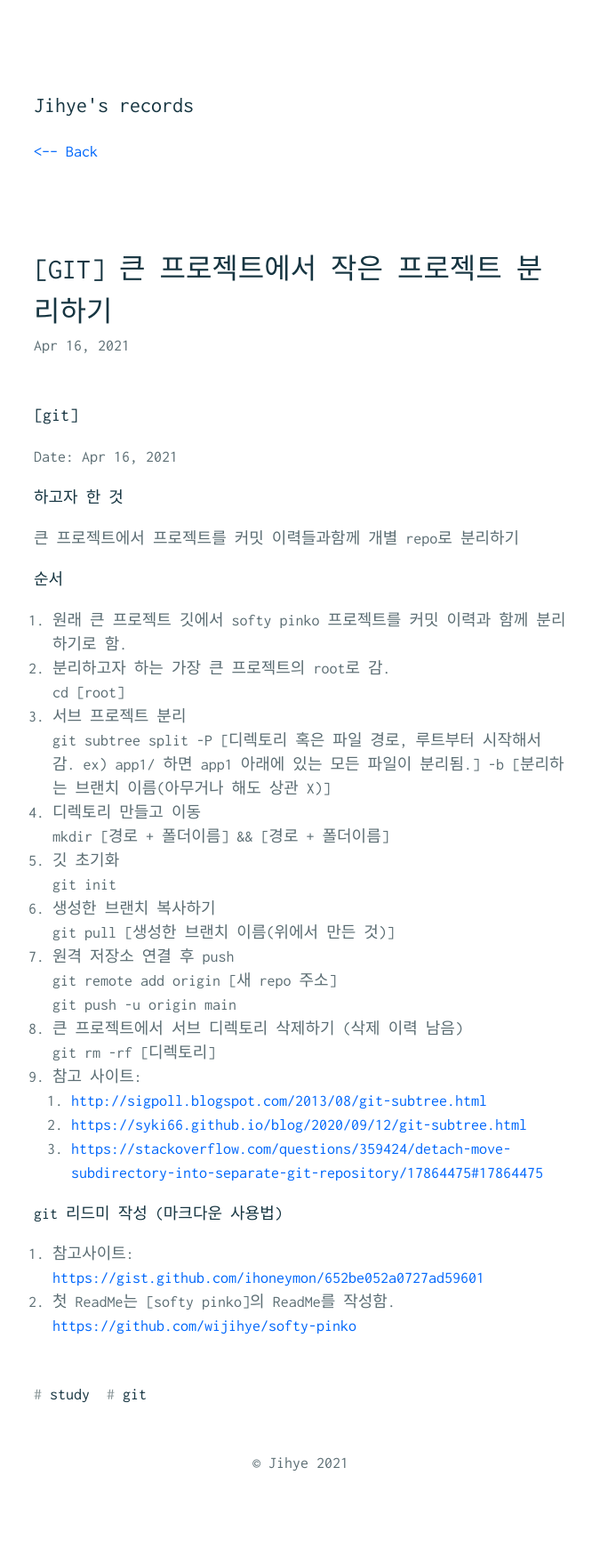
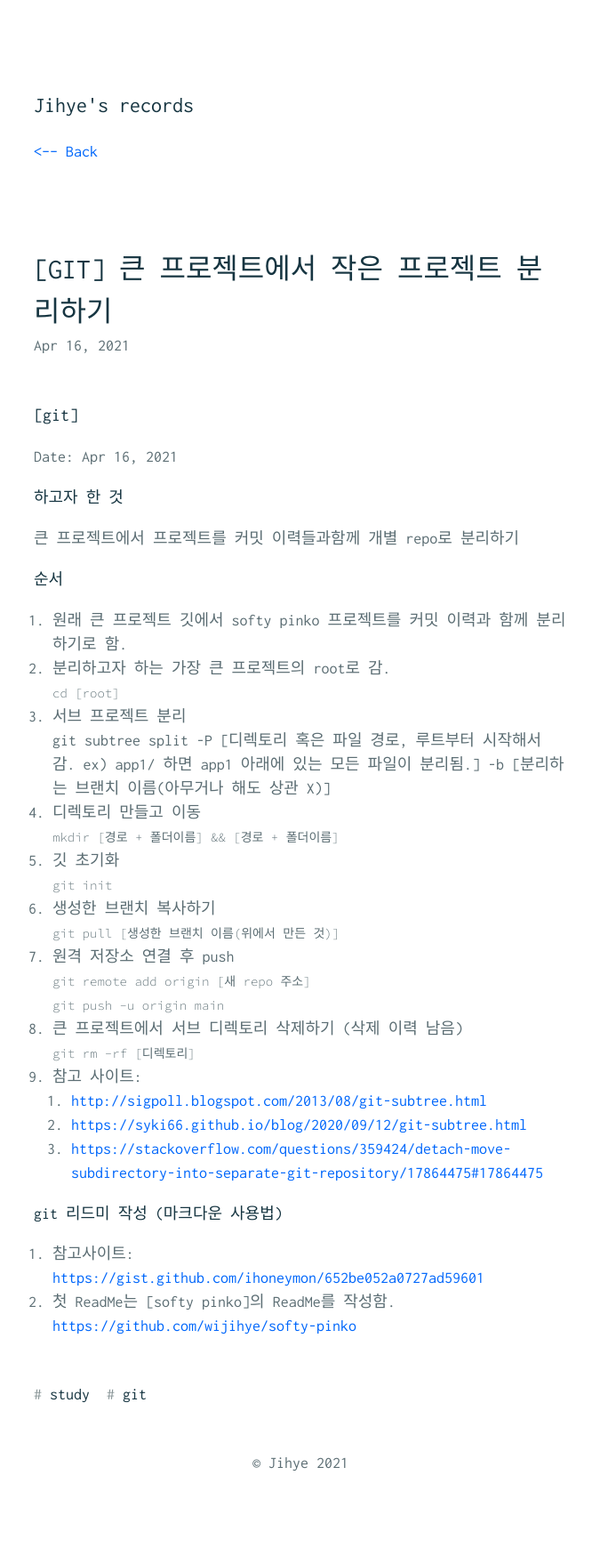
Before and after one commit to wijihye/wijihye.github.io, a Jekyll site: the page built from _posts/2021-04-16-[GIT]Divide_small_project_from_big_project.md, in a window 1280 px wide. Shown: the whole page at 89% size, without its empty margins (302-968 px from the left). Built offline with Jekyll 4.4.1, drawn with Linux system fonts in a browser that asks for light colours.

```diff
--- a/_posts/2021-04-16-[GIT]Divide_small_project_from_big_project.md
+++ b/_posts/2021-04-16-[GIT]Divide_small_project_from_big_project.md
@@ -18,7 +18,7 @@ Date: Apr 16, 2021
 
 2. 분리하고자 하는 가장 큰 프로젝트의 root로 감.
 
-   cd [root]
+   `cd [root]`
 
 3. 서브 프로젝트 분리
 
@@ -26,25 +26,25 @@ Date: Apr 16, 2021
 
 4. 디렉토리 만들고 이동
 
-   mkdir [경로 + 폴더이름] && [경로 + 폴더이름]
+   `mkdir [경로 + 폴더이름] && [경로 + 폴더이름]`
 
 5. 깃 초기화
 
-   git init
+   `git init`
 
 6. 생성한 브랜치 복사하기
 
-   git pull [생성한 브랜치 이름(위에서 만든 것)]
+   `git pull [생성한 브랜치 이름(위에서 만든 것)]`
 
 7. 원격 저장소 연결 후 push
 
-   git remote add origin [새 repo 주소]
+   `git remote add origin [새 repo 주소]`
 
-   git push -u origin main
+   `git push -u origin main`
 
 8. 큰 프로젝트에서 서브 디렉토리 삭제하기 (삭제 이력 남음)
 
-   git rm -rf [디렉토리]
+   `git rm -rf [디렉토리]`
 
 9. 참고 사이트:
 
```
